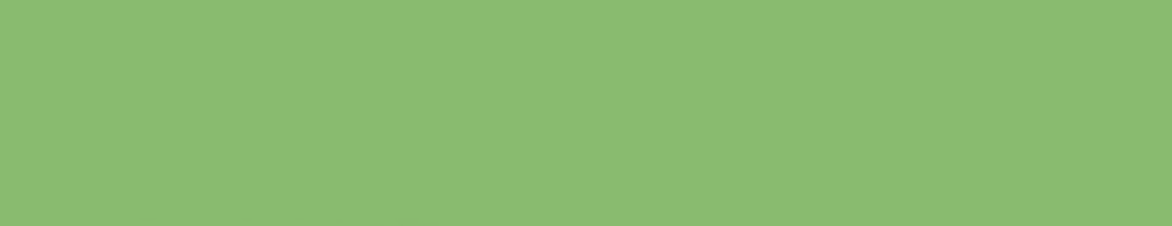
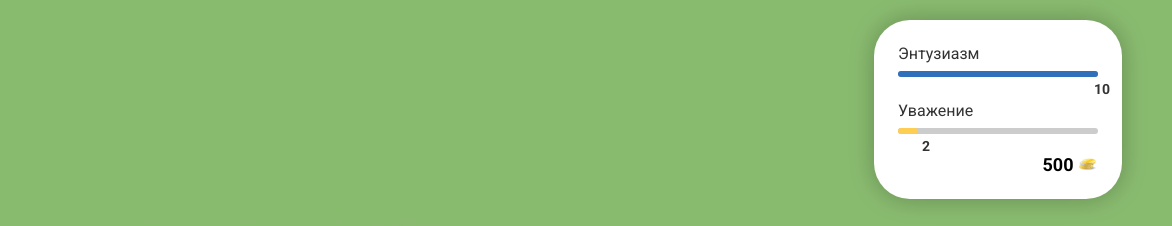
Before and after one commit to DerPool/hekatone, a plain HTML site: page index.html in a window 1280 px wide. Shown: the top 226 px of the page, 108-1280 px from the left. Drawn offline with nearby package versions, Linux system fonts and the light colour scheme.

Commit message:
added third  step

```diff
--- a/css/main.css
+++ b/css/main.css
@@ -584,3 +584,26 @@ input[type='radio']:checked + label:after {
     color:#333;
     float:right
 }
+
+.progress_bar_actions {
+    /* float: right; */
+    position: absolute;
+    right: 50px;
+    border-radius: 36px;
+    top:20px;
+    z-index: 99999999;
+    background: #fff;
+    padding: 0 24px 24px 24px;
+    box-shadow: 0 0 24px 0 rgba(0, 0, 0, 0.25);}
+    .money_progress {
+        float:right;
+        margin-top:20px;
+        font-weight:bold;
+        font-size:18px;
+    }
+    .progress_bar_actions .inner__progress {
+        min-width:200px;
+    }
+    .progress_bar_actions .progress__bar {
+        height:6px;
+    }
--- a/index.html
+++ b/index.html
@@ -24,6 +24,23 @@
     </div>
     <nav>
         <div class="nav__inner">
+                <div class="progress_bar_actions">
+                        <div class="inner__progress">
+                                <h5>Энтузиазм</h5>
+                                <div class="progress__bar">
+                                    <div class="bar__inner" style="width:100%;background:#306fba;border-radius:5px;"><span class='curval'>10</span></div>
+                                </div>
+                            </div>
+                            <div class="inner__progress ">
+                                    <h5>Уважение</h5>
+                                    <div class="progress__bar">
+                                        <div class="bar__inner" style="background:#fecd53; width:10%;border-radius:5px;"><span class='curval'>2</span></div>
+                                    </div>
+                                </div>
+                                <div class="money_progress">
+                                    500 <img src="./assets/images/money.png" width="20px" alt="">
+                                </div>
+                </div>
             <div class="nav__menu">
                     <a href="#" id='rutina_opener'>Рутина</a>
                 <a href="#" id='cases_opener'>Кейсы</a>
--- a/js/app.js
+++ b/js/app.js
@@ -16,6 +16,8 @@ document.getElementById('store_opener').addEventListener('click', function(e) {
         shop_opened = true
         $('.store__items').html('')
         $('#store').show(300);
+        $('#rutina_opener, #cases_opener').removeClass('active_link');
+        $(this).addClass('active_link');
         $('#store').find('.shop__items').append($('<div class="loader" style="width: 100%; display: flex; justify-content: center;"><img src="https://media.giphy.com/media/17mNCcKU1mJlrbXodo/giphy.gif"></div>'))
         API.getStore().then(storeData => {
 
@@ -107,7 +109,7 @@ $(document).ready(function() {
         $(this).addClass('active_link');
         $('main').css('background', 'unset');
         $('main').css('overflow-y', 'auto');
-        $('#cases_opener').removeClass('active_link')
+        $('#cases_opener, #store_opener').removeClass('active_link')
         $('.question__answers').html('');
         data.taskid = 4;
         API.getTaskByID(4).then(task =>  {
@@ -130,7 +132,7 @@ $(document).ready(function() {
         $('main').css('background-size', 'cover');
         $('main').css('overflow-y','auto');
         $(this).addClass('active_link')
-        $('#rutina_opener').removeClass('active_link')
+        $('#rutina_opener, #store_opener').removeClass('active_link')
         data.taskid = 5;
         API.getTaskByID(5).then(task => {
             console.log(task);
@@ -189,6 +191,7 @@ $(document).ready(function() {
             $('input[type="radio"][data-answer="1"]').parent().find('label').css('background', '#f1e5e1');
             $('.question').css('transform','translateX(20px)').css('transition','.5s');
             $('.question__tooltip').show();
+            cnt--;
             }
         if(!(answers_here.includes(2)) && (cases) && (second)) {
                 $('input[type="checkbox"][data-answer="2"]').parent().find('label').css('background', '#f1e5e1');
@@ -214,9 +217,14 @@ $(document).ready(function() {
             $('.question__tooltip').show();
             cnt--
         }
+
         API.sendAnswer(data.userid, data.questionid, data.taskid, answers_here);
+        if (rutina) {
         $('.true_answers_count').text(cnt + " из 3")
-
+        }
+        else {
+            $('.true_answers_count').text(cnt + " из 1")
+        }
         if (answers_here.includes(2) && answers_here.includes(5) && answers_here.includes(6) && (rutina == true)) {
             $('.question__answers').html('');
             $('.question, .question__tooltip').hide();
```
